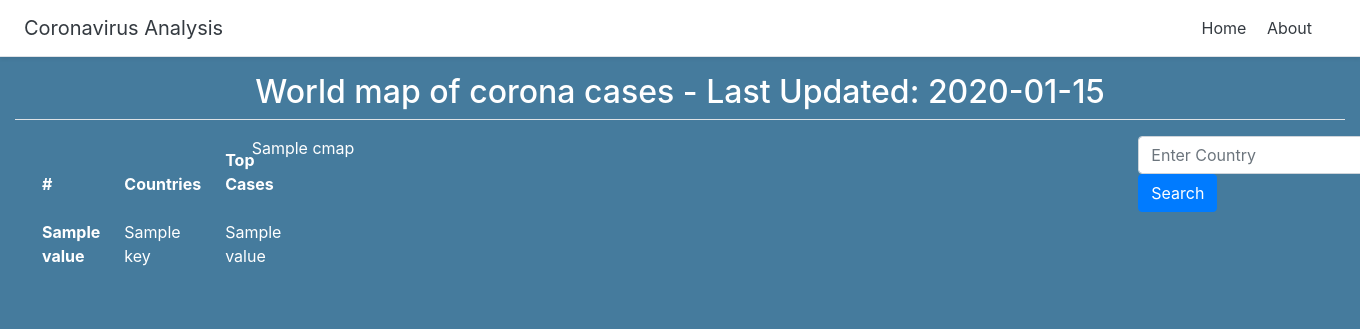
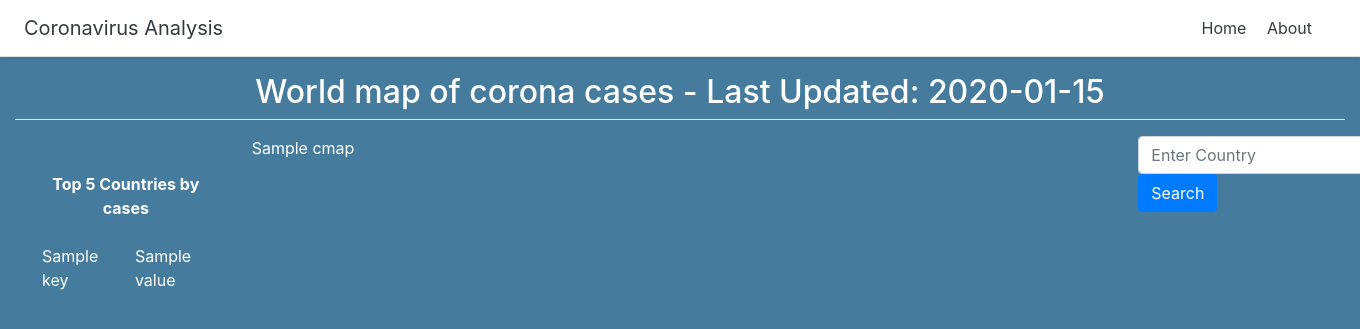
Before and after one commit to Akiwacky/Analysis_Covid-19, a Flask app: template templates/home.html in a window 1360 px wide; the page is wider, and only the part inside the window is pictured. Shown: the top 329 px of that part. Run offline with Flask 2, Linux system fonts and the light colour scheme; the template is opened without the code that fills it: most values are stand-ins (such as "Sample title", 1, 10 or a date in 2020); parts of the project's set-up code (start-up, migrations or seed data) failed here and were passed over; some libraries are stand-ins or nearby versions.

Commit message:
Updates to HTML and CSS

```diff
--- a/templates/home.html
+++ b/templates/home.html
@@ -18,20 +18,15 @@
 
       <div class="col-md-2 px-md-6">
         <table class="table table-borderless">
+
           <thead>
-          <tr>
-            <th>#</th>
-            <th>Countries</th>
-            <th>Top Cases</th>
-          </tr>
+            <th class="text-center" colspan="2">Top 5 Countries by cases</th>
           </thead>
           <tbody>
           {% for key,value in top_five.iterrows() %}
           <tr>
-            <th scope="row">{{value.index.values[]}}</th>
             <td>{{key}}</td>
             <td>{{value.values[0]}}</td>
-
           </tr>
           {% endfor %}
           </tbody>
```
